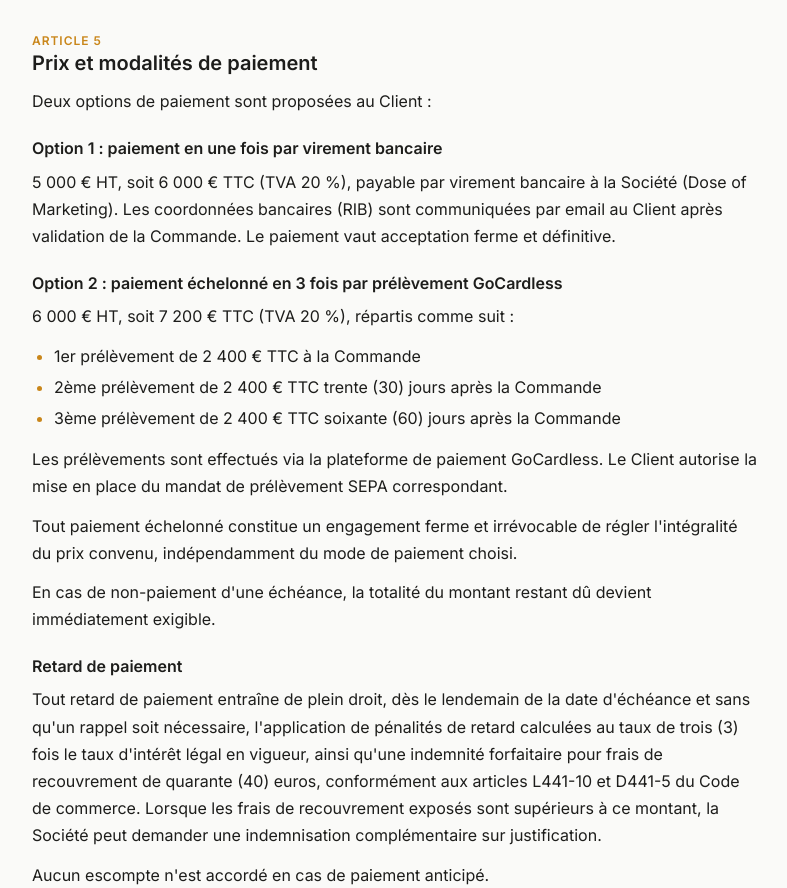
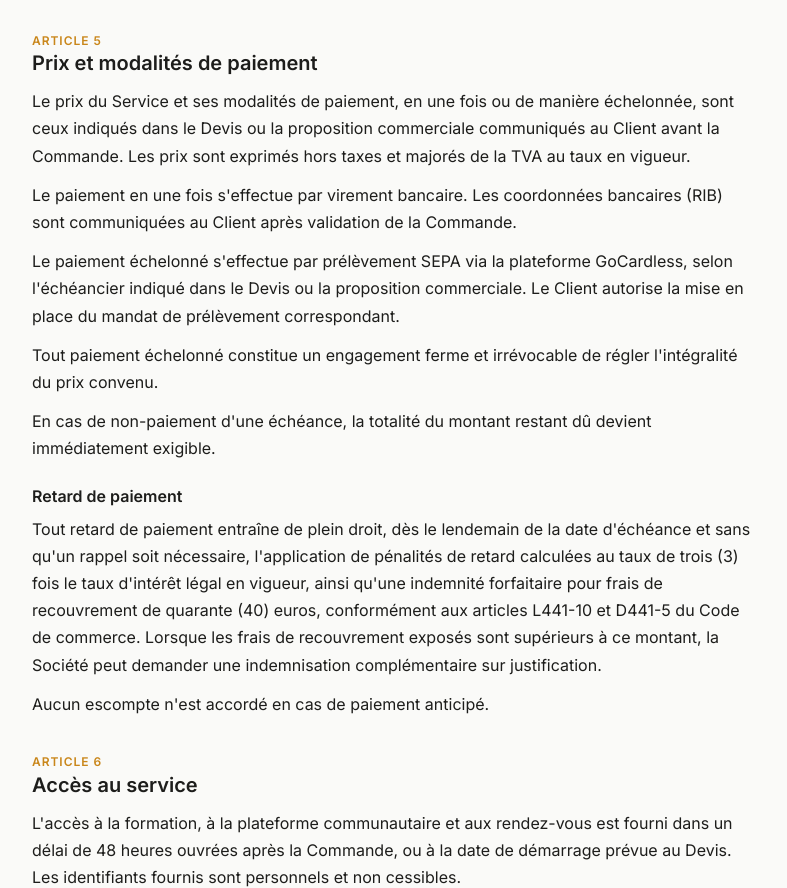
Before and after one commit to hyper-fractional/cgv, a plain HTML site: page index.html in a window 1280 px wide. Shown: the part 2332-3220 px from the top of the page, without its empty margins (244-1031 px from the left). Drawn offline with Linux system fonts and the light colour scheme.

Commit message:
CGV : prix renvoyés au devis
Co-Authored-By: Claude Opus 5.5 <noreply@anthropic.com>

```diff
--- a/index.html
+++ b/index.html
@@ -43,7 +43,7 @@ footer{border-top:1px solid var(--line);margin-top:48px;padding-top:20px;font-si
 .print{background:none;border:1px solid var(--line);color:var(--ink);font:inherit;font-size:13.5px;padding:6px 12px;border-radius:8px;cursor:pointer;margin-top:10px}
 .print:hover{border-color:var(--accent)}
 @media (max-width:560px){nav.toc ol{columns:1}.wrap{padding-top:36px}}
-@media print{:root{--bg:#fff;--paper:#fff;--ink:#000;--muted:#444;--line:#ccc;--accent:#000;--accent-soft:#fff}body{font-size:11pt;line-height:1.5}.wrap{max-width:none;padding:0}nav.toc,.print{display:none}section{break-inside:auto}h2{break-after:avoid}a{color:#000;text-decoration:none}}
+@media print{:root{--bg:#fff;--paper:#fff;--ink:#000;--muted:#444;--line:#ccc;--accent:#000;--accent-soft:#fff}body{font-size:11pt;line-height:1.5}.wrap{max-width:none;padding:0}nav.toc,.print{display:none}h2{break-after:avoid}a{color:#000;text-decoration:none}}
 </style>
 </head>
 <body>
@@ -87,18 +87,10 @@ footer{border-top:1px solid var(--line);margin-top:48px;padding-top:20px;font-si
 <p>Le Service est fourni uniquement en français.</p>
 </section>
 <section id="prix-et-modalites-de-paiement"><h2><span class="num">Article 5</span>Prix et modalités de paiement</h2>
-<p>Deux options de paiement sont proposées au Client :</p>
-<h3>Option 1 : paiement en une fois par virement bancaire</h3>
-<p>5 000 € HT, soit 6 000 € TTC (TVA 20 %), payable par virement bancaire à la Société (Dose of Marketing). Les coordonnées bancaires (RIB) sont communiquées par email au Client après validation de la Commande. Le paiement vaut acceptation ferme et définitive.</p>
-<h3>Option 2 : paiement échelonné en 3 fois par prélèvement GoCardless</h3>
-<p>6 000 € HT, soit 7 200 € TTC (TVA 20 %), répartis comme suit :</p>
-<ul>
-<li>1er prélèvement de 2 400 € TTC à la Commande</li>
-<li>2ème prélèvement de 2 400 € TTC trente (30) jours après la Commande</li>
-<li>3ème prélèvement de 2 400 € TTC soixante (60) jours après la Commande</li>
-</ul>
-<p>Les prélèvements sont effectués via la plateforme de paiement GoCardless. Le Client autorise la mise en place du mandat de prélèvement SEPA correspondant.</p>
-<p>Tout paiement échelonné constitue un engagement ferme et irrévocable de régler l'intégralité du prix convenu, indépendamment du mode de paiement choisi.</p>
+<p>Le prix du Service et ses modalités de paiement, en une fois ou de manière échelonnée, sont ceux indiqués dans le Devis ou la proposition commerciale communiqués au Client avant la Commande. Les prix sont exprimés hors taxes et majorés de la TVA au taux en vigueur.</p>
+<p>Le paiement en une fois s'effectue par virement bancaire. Les coordonnées bancaires (RIB) sont communiquées au Client après validation de la Commande.</p>
+<p>Le paiement échelonné s'effectue par prélèvement SEPA via la plateforme GoCardless, selon l'échéancier indiqué dans le Devis ou la proposition commerciale. Le Client autorise la mise en place du mandat de prélèvement correspondant.</p>
+<p>Tout paiement échelonné constitue un engagement ferme et irrévocable de régler l'intégralité du prix convenu.</p>
 <p>En cas de non-paiement d'une échéance, la totalité du montant restant dû devient immédiatement exigible.</p>
 <h3>Retard de paiement</h3>
 <p>Tout retard de paiement entraîne de plein droit, dès le lendemain de la date d'échéance et sans qu'un rappel soit nécessaire, l'application de pénalités de retard calculées au taux de trois (3) fois le taux d'intérêt légal en vigueur, ainsi qu'une indemnité forfaitaire pour frais de recouvrement de quarante (40) euros, conformément aux articles L441-10 et D441-5 du Code de commerce. Lorsque les frais de recouvrement exposés sont supérieurs à ce montant, la Société peut demander une indemnisation complémentaire sur justification.</p>
```
Also changed, not shown: 1 other file.
